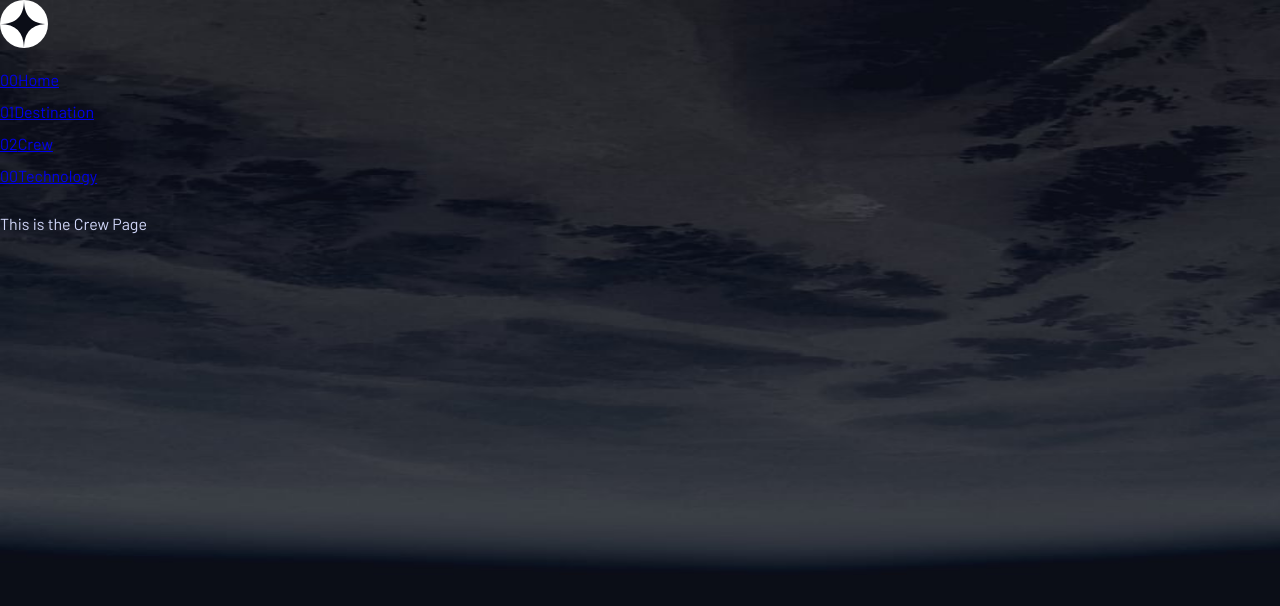
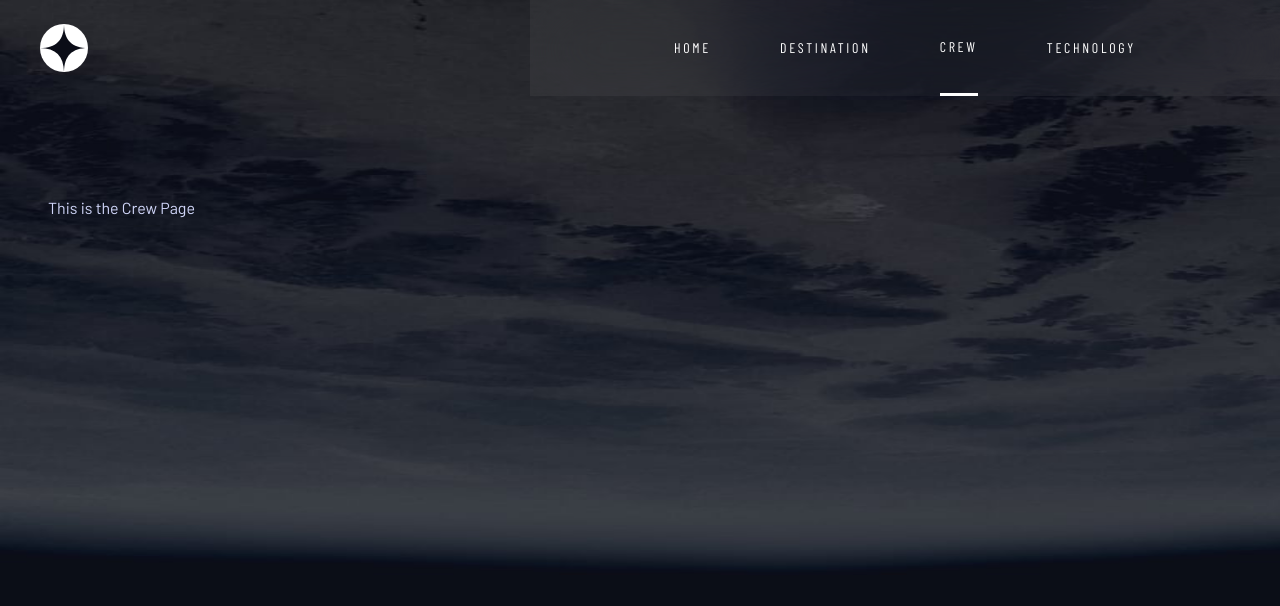
Before and after one commit to jadeli1720/space-tourism-website-main, a React (Create React App) app in the folder project/app/: page /crew in a window 1280 px wide. Shown: the top 606 px of the page. Built offline with nearby package versions, Linux system fonts and the light colour scheme; a web font is replaced by a local one.

Commit message:
Navigation header finished for now and is responsive

```diff
--- a/project/app/src/components/background.js
+++ b/project/app/src/components/background.js
@@ -1,6 +1,6 @@
 import homeDesktop from '../assets/images/home/background-home-desktop.jpg';
 import homeTablet from '../assets/images/home/background-home-tablet.jpg';
-import homeMobile from '../assets/images/home/background-home-desktop.jpg';
+import homeMobile from '../assets/images/home/background-home-mobile.jpg';
 import destinationDesktop from '../assets/images/destination/background-destination-desktop.jpg';
 import destinationTablet from '../assets/images/destination/background-destination-tablet.jpg';
 import destinationMobile from '../assets/images/destination/background-destination-mobile.jpg';
--- a/project/app/src/components/header.js
+++ b/project/app/src/components/header.js
@@ -1,17 +1,23 @@
-import React from 'react';
+import React, {useState} from 'react';
 import { NavLink } from "react-router-dom";
 import logo from "../assets/images/shared/logo.svg";
 import hamburger from '../assets/images/shared/icon-hamburger.svg';
 import closeIcon from '../assets/images/shared/icon-close.svg';
 
 const Header = () => {
+	const [openNav, setOpenNav] = useState(false);
+	const menuItems = [
+		{ name: 'Home', href: '/', number:'00' },
+		{ name: 'Destination', href: '/destination', number:'01' },
+		{ name: 'Crew', href: '/crew', number:'02' },
+		{ name: 'Technology', href: '/technology', number:'03' },
+	];
 
   const setActiveLink = e => {
     const links = document.getElementsByClassName('link')
     Array.from(links).forEach(el => el.classList.remove('.active'));
     e.target.classList.add('active')
   }
-
 
   return (
 		<>
@@ -22,39 +28,53 @@ const Header = () => {
 							src={logo}
 							alt='Space Travel Logo'
 							title='Travel to Space'
-              className='logo'
+							className='logo'
 						/>
 					</a>
 				</div>
 				<div className='border'></div>
-				<nav className='nav-menu'>
+				<nav className={`nav-menu ${openNav ? 'show' : ''}`}>
 					<ul className='nav-list'>
-						<li className="nav-item" onClick={setActiveLink}>
-							<NavLink to='/' className="link">
-								<span className='nav-number'>00</span>
-								Home
-							</NavLink>
-						</li>
-						<li className="nav-item" onClick={setActiveLink}>
-							<NavLink to='/destination' className="link">
-								<span className='nav-number'>01</span>
-								Destination
-							</NavLink>
-						</li>
-						<li className="nav-item" onClick={setActiveLink}>
-							<NavLink to='/crew' className="link">
-								<span className='nav-number'>02</span>
-								Crew
-							</NavLink>
-						</li>
-						<li className="nav-item" onClick={setActiveLink}>
-							<NavLink to='/technology' className="link">
-								<span className='nav-number'>00</span>
-								Technology
-							</NavLink>
-						</li>
+						{menuItems.map((item, i) => (
+							<li
+								className='nav-item'
+								onClick={setActiveLink}
+								key={i}
+							>
+								<NavLink to={item.href} className='link'>
+									<span className='nav-number'>
+										{item.number}
+									</span>
+									{item.name}
+									<span className='active-border'></span>
+								</NavLink>
+							</li>
+						))}
 					</ul>
 				</nav>
+
+				{/* TODO: can we use the bottom button instead */}
+				{/* <button className='hamburger' onClick={() => console.log("clicked")}>
+						<div />
+						<div />
+						<div />
+					</button> */}
+				<button
+					className='hamburger'
+					onClick={() => setOpenNav(!openNav)}
+				>
+					{openNav === false ? (
+						<img
+							src={hamburger}
+							alt='open navigation menu button'
+						/>
+					) : (
+						<img
+							src={closeIcon}
+							alt='close navigation menu button'
+						/>
+					)}
+				</button>
 			</header>
 		</>
   );
--- a/project/app/src/styles/components/header.scss
+++ b/project/app/src/styles/components/header.scss
@@ -1,78 +1,227 @@
 @use '../util/mixins.scss' as mixin;
-//TODO: starting @1440, may want to switch this around to mobile first design
 
 /* ========== MOBILE =========== */
+header {
+  @include mixin.displayFlex(row, flex-start, space-between);
+  width: 100%;
+
+  .logo {
+    margin: 0.75rem 0  0 0.75rem;
+    height: auto;
+    max-width: 2.5rem;
+    width: 100%;
+  }
+
+  .border {
+      display: none;
+      position: absolute;
+      left: 10.5rem;
+      background-color:  rgba(255, 255, 255, 0.25);
+      margin: 0;
+      height: 1px;
+      width: 33%;
+      z-index: 1;
+  }
+
+  .hamburger{
+    position: absolute;
+    top: 5%;
+    right: 0;
+    @include mixin.displayFlex(column, flex-start, space-around);
+    background: transparent;
+    border: none;
+    margin-right: 1.5rem;
+    transition: 0.4s ease-in-out;
+    z-index: 10;
+
+    &:focus {
+      outline: none;
+    }
+  }
+
+  .nav-menu {
+    position: fixed;
+    top: 0;
+    right: 0;
+    @include mixin.displayFlex(column, flex-start, unset);
+    background: rgba(255, 255, 255, 0.05);
+    backdrop-filter: blur(2.25rem);
+    height: 100vh;
+    width: 65.95%;
+    transform: translateX(100%);
+    transition: transform 0.4s ease-in-out;
+
+    .nav-list, .link{
+      @include mixin.nav();
+      color: white;
+      text-decoration: none;
+      text-transform: uppercase;
+    }
+
+    .nav-list {
+      @include mixin.displayFlex(column, flex-start, space-between);
+      height: 11.875rem;
+      margin-top: 50%;
+
+    }
+
+    .nav-item, .link {
+        font-size: 1rem;
+        cursor: pointer;
+    }
+
+    .nav-item {
+      .link.active {
+        .active-border {
+          position: absolute;
+          right: 0;
+          background-color: white;
+          height: 2rem;
+          width: 0.25rem;
+        }
+      }
+    }
+
+    .link {
+      display: flex;
+      flex-direction: row;
+
+      &:hover {
+        .active-border {
+          position: absolute;
+          right: 0;
+          background-color: rgba(255, 255, 255, 0.50);
+          height: 2rem;
+          width: 0.25rem;
+        }
+      }
+
+
+      .nav-number {
+        display: block;
+        font-weight: bold !important;
+        margin-right: 0.5rem;
+      }
+    }
+  }
+
+  .nav-menu.show {
+      transform: translateX(0%);
+  }
+
+    @supports (backdrop-filter: blur(2.25rem)) {
+    .nav-menu {
+      background: rgba(255, 255, 255, 0.05);
+      backdrop-filter: blur(2.25rem);
+    }
+  }
+}
 
 /* ========== TABLET =========== */
+@include mixin.min-media-query($tablet-xs){
+  header {
+    @include mixin.displayFlex(row, center, space-between);
+    margin: 0;
+    padding:  0 0 0 2.5rem;
+    max-height: 6rem;
+    height: 100%;
+
+    .logo {
+      margin: 0rem;
+      height: auto;
+      max-width: 3rem;
+      width: 100%;
+    }
+
+    .hamburger {
+      display: none;
+    }
+
+    .nav-menu {
+      position: relative;
+      top: 0;
+      right: 0;
+      @include mixin.displayFlex(row, center, center);
+      margin: 0;
+      max-height: 6rem;
+      height: 100%;
+      width: 60.5%;
+      transform: unset;
+    }
+
+    .nav-menu.show {
+      transform: unset;
+    }
+
+    .nav-menu .nav-list {
+      @include mixin.displayFlex(row !important, center !important, space-between);
+      padding: 0 2.5rem;
+      max-height: 6rem;
+      max-width: 33.875rem;
+      width: 100%;
+      margin: 0;
+
+      .nav-item, .link {
+        font-size: 0.875rem;
+        cursor: pointer;
+      }
+
+      .nav-item {
+        .link {
+          padding: 1.875rem 0;
+        }
+        .link.active {
+          border-bottom: 3px solid white;
+        }
+
+        .active-border {
+          display: none;
+        }
+
+        .link:hover {
+          border-bottom: 3px solid rgba(255, 255, 255, 0.50);
+        }
+
+        .nav-number {
+            display: none
+        }
+      }
+    }
+  }
+}
 
 /* ========== DESKTOP =========== */
 @include mixin.min-media-query($desktop-sm) {
   header {
     @include mixin.displayFlex(row, center, space-between);
-    margin: 40px 0 0  55px;
-    max-height: 96px;
-    height: 100%;
+    padding: 0;
+    margin: 2.5rem 0 0 2.5rem;
 
-    .logo {
-      height: auto;
-      max-width: 48px;
-      width: 100%;
+    .border{
+      display: block;
     }
 
-    //473px @1440
-    //TODO: change this to be vw
-    .border{
-      position: absolute;
-      left: 168px;
-      background-color:  rgba(255, 255, 255, 0.25);
-      margin: 0;
-      height: 1px;
-      // max-width: 473px;
-      width: 34%;
-      z-index: 1;
-    }
-
-    .nav-menu {
-      @include mixin.displayFlex(row, center, center);
-      padding: 20px 0;
-      width: 60.25%;
-    }
-
-    @supports (backdrop-filter: blur(36px)) {
-      .nav-menu {
-        background: rgba(255, 255, 255, 0.062);
-        backdrop-filter: blur(36px);
-      }
-    }
-
-    .nav-list {
+    .nav-menu .nav-list {
       @include mixin.displayFlex(row, center, space-between);
       padding: 0;
-      max-width: 542px;
+      max-width: 36.375rem;
       width: 100%;
-      margin-left: -24px;
+      margin-left: -2.25rem;
+
 
       .nav-item, .link {
-        @include mixin.nav();
-        color: $light-blue;
-        text-decoration: none;
-        text-transform: uppercase;
+        font-size: 1.125rem ;
         cursor: pointer;
       }
 
       .nav-item {
-        .link.active, .link:hover {
-          border-bottom: 3px solid white;
-          padding-bottom: 38px;
-        }
-
-        .link:hover {
-          border-color: rgba(255, 255, 255, 0.50);
+        .link {
+          display: flex;
+          flex-direction: row;
         }
 
         .nav-number {
-            font-weight: bold !important;
-            margin-right: 8px;
+            display: block ;
         }
       }
     }
--- a/project/app/src/styles/components/homepage.scss
+++ b/project/app/src/styles/components/homepage.scss
@@ -1,4 +1,8 @@
 @use '../util/mixins.scss' as mixin;
+
+p {
+  margin: 96px 48px;
+}
 
 /* ========== MOBILE =========== */
 
--- a/project/app/src/styles/global.scss
+++ b/project/app/src/styles/global.scss
@@ -10,7 +10,7 @@
 {
   box-sizing: border-box;
   @include mixin.body();
-  padding: 0;
+  // overflow: hidden;
 }
 
 /* Remove default margin */
@@ -37,6 +37,7 @@ body {
   min-height: 100vh;
   text-rendering: optimizeSpeed;
   line-height: 1.5;
+  overflow: hidden !important;
 }
 
 /* Remove list styles on ul, ol elements with a list role, which suggests default styling will be removed */
@@ -118,7 +119,6 @@ main {
     background-repeat: no-repeat;
     min-height: 100vh;
     width: 100%;
-    // transform: rotate(0deg);
     z-index: -1;
 }
 
@@ -142,7 +142,6 @@ main {
     background-position: right;
     width: 100%;
     min-height: 100vh;
-    transform: rotate(0);
     top: 0;
     right: 0;
   }
--- a/project/app/src/styles/util/mixins.scss
+++ b/project/app/src/styles/util/mixins.scss
@@ -100,6 +100,7 @@
 	}
 }
 
+//TODO: may not need anymore
 /**************PREFIXES STYLING**************/
 $prefixes: "webkit", "moz", "ms", "o", " ";
 @mixin prefix($property, $arguments) {
```
